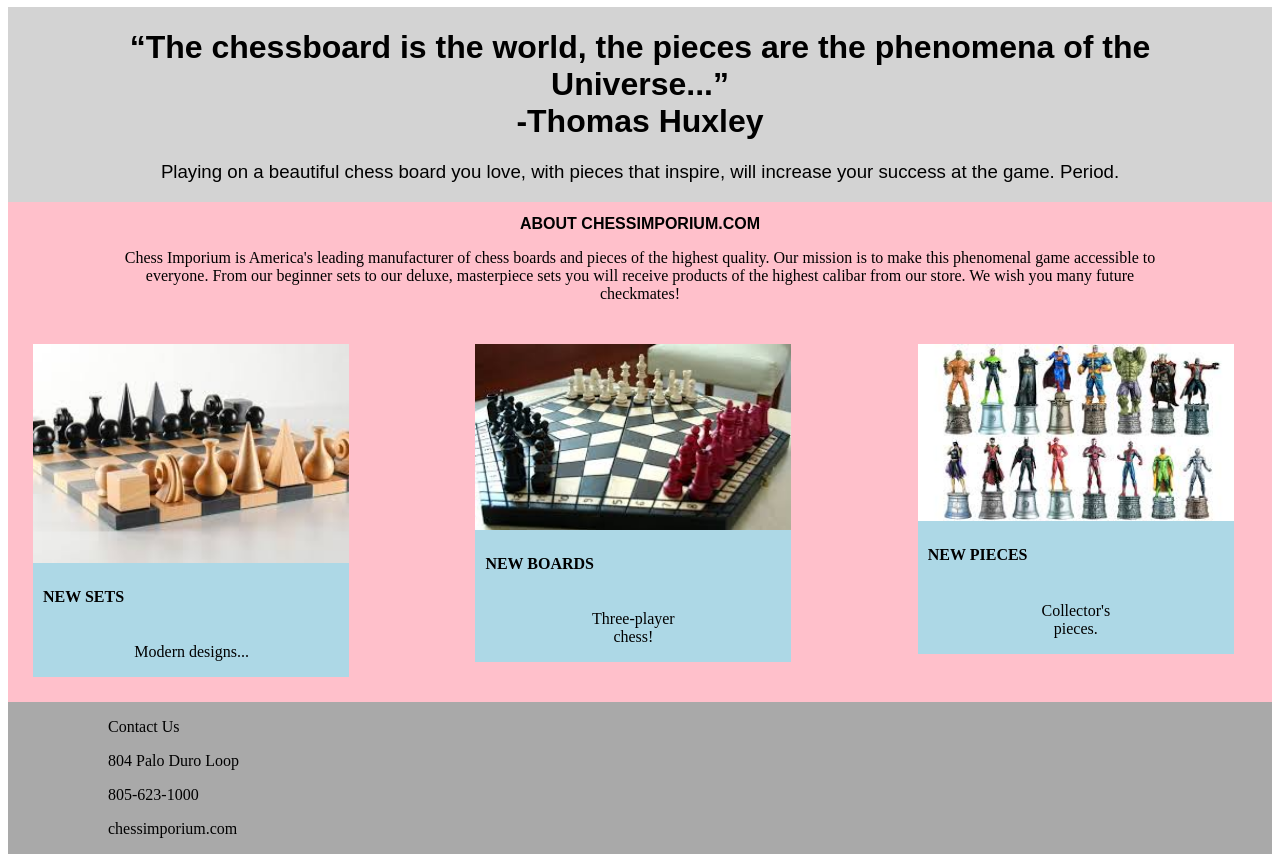
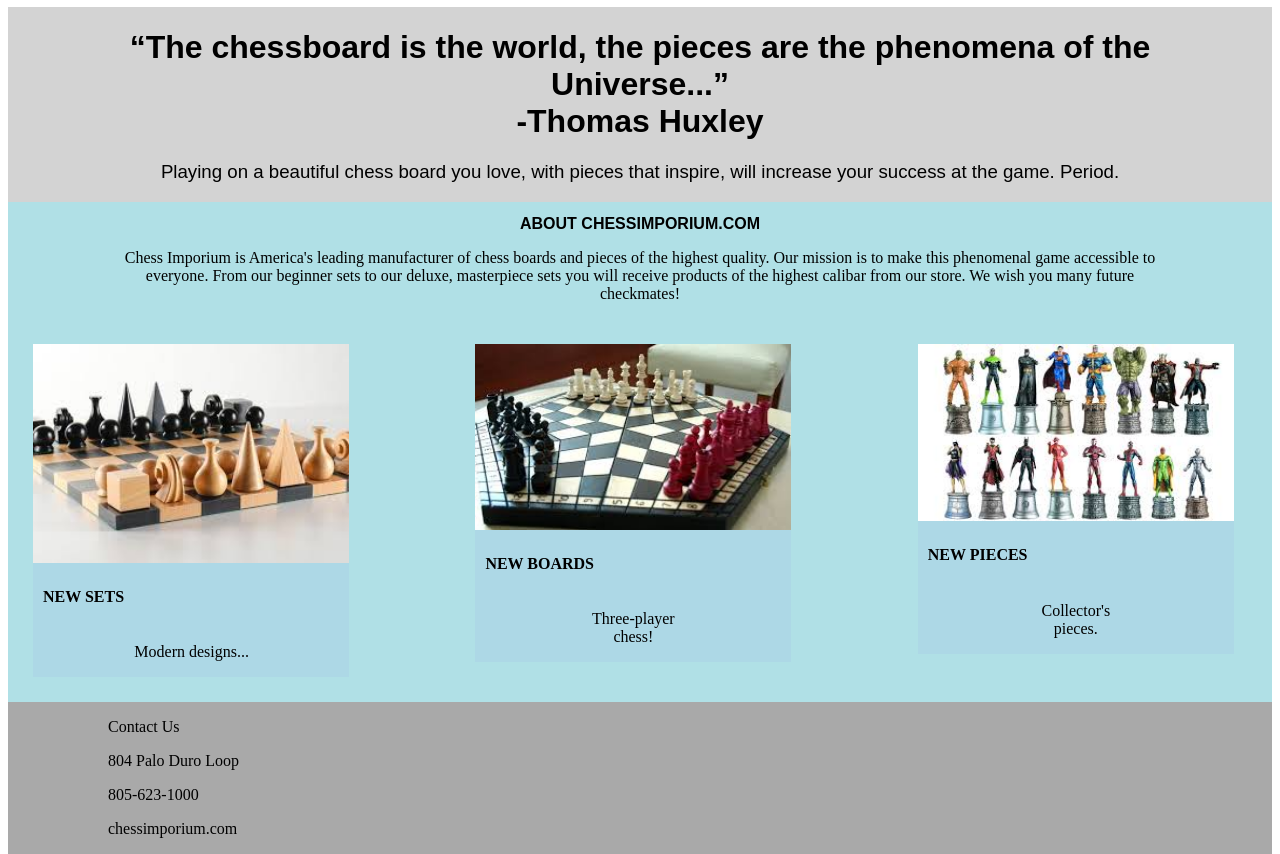
Before and after one commit to ceotten1/ceotten1.github.io, a plain HTML site: page checkpoint1/index.html in a window 1280 px wide. Shown: the part 57-911 px from the top of the page. Drawn offline with Linux system fonts and the light colour scheme.

Commit message:
with comments

```diff
--- a/checkpoint1/css/style.css
+++ b/checkpoint1/css/style.css
@@ -21,6 +21,7 @@
     font-family: 'Arial';
 }
 
+/*Is there an easier way to get the different words for the links spaced out and positioned?*/
 #menu a{
     text-decoration: none;
     color: black;
@@ -59,7 +60,7 @@
 }
 
 #bottom{
-    background-color: pink;
+    background-color: powderblue;
     float: left;
     width: 100%;
     height: 100%;
@@ -78,6 +79,11 @@
     margin-right: 100px;
 }
 
+/*I did succeed in getting the boxes with images to
+auto-position as the window gets smaller or bigger, BUT
+I feel like there must be an easier way to do it.
+I really struggled to get the three of them to be
+spaced evenly on the page.*/
 .imgdesc1{
     background-color:lightblue;
     width: 25%;
@@ -93,6 +99,9 @@
     padding-left: 10px;
 }
 
+/*I had a lot of trouble getting the p's under the images/header
+to come over to the left so that it is directly under
+the h2.*/
 .imgdesc1 p{
     text-align: center;
     float: right;
```
Also changed, not shown: checkpoint1/index.html (+5 -0 lines).
